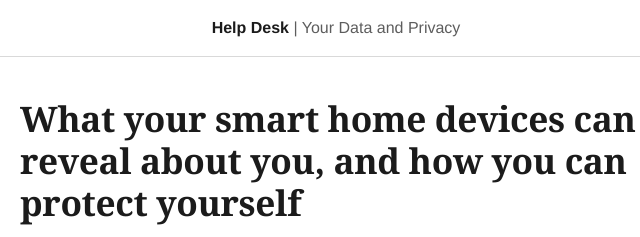
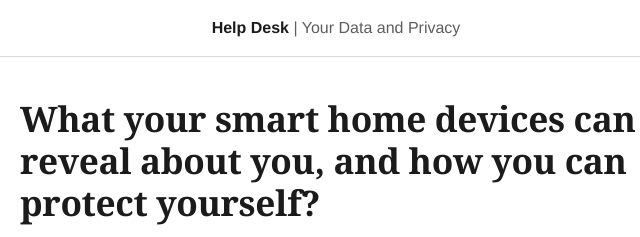
Before and after one commit to kkavali123/kkavali.github.io, a plain HTML site: page index.html in a window 1280 px wide. Shown: the top 237 px of the page, 304-944 px from the left. Drawn offline with Linux system fonts and the light colour scheme.

Commit message:
updated 2

```diff
--- a/index.html
+++ b/index.html
@@ -3,7 +3,7 @@
 <head>
 <meta charset="utf-8">
 <meta name="viewport" content="width=device-width, initial-scale=1">
-<title>What your smart home devices can reveal about you, and how you can protect yourself</title><style>
+<title>What your smart home devices can reveal about you, and how you can protect yourself?</title><style>
 :root{ --bg:#ffffff; --ink:#1b1b1b; --muted:#5d5d5d; --rule:#d9d9d9; --link:#1451c4; --panel:#f1f4f9; }
 @media (prefers-color-scheme: dark){
   :root{ --bg:#121212; --ink:#ececec; --muted:#a6a6a6; --rule:#3a3a3a; --link:#7fb0ff; --panel:#1d2330; }
@@ -41,7 +41,7 @@ footer{border-top:1px solid var(--rule);padding:1.5rem 1.25rem 2.5rem;text-align
 <div class="masthead">Help Desk <span>| Your Data and Privacy</span></div>
 
 <main>
-<h1>What your smart home devices can reveal about you, and how you can protect yourself</h1>
+<h1>What your smart home devices can reveal about you, and how you can protect yourself?</h1>
 <p class="dek">Smart-home privacy across the data life cycle: how ordinary device data can reveal household behavior and how users can protect themselves</p>
 <p class="byline">By <strong>Kirthana Kavali</strong></p>
   <p>There’s no doubt that smart home devices make everyday life more convenient, but their function of turning regular activities into data may be a privacy risk. Imagine your morning routine in a home filled with smart devices. At 6 AM, your alarm wakes you up. Maybe you stay in bed for a while, not ready to face the day, but force yourself out at 6:30 when you open your blinds and ask your voice assistant for the weather forecast of the day. At 7 AM you turn on your connected coffee maker and various other smart kitchen appliances. By 8 AM you’re out the door, where the sensor by the front door detects motion and your smart lock logs that it was you who left the house. Alone, these details may seem harmless and ordinary,  but these details can reveal when people are at home, asleep or even specifics about your routine. This matters because users don’t often know exactly where their data goes, who can gain access to it, and if their data is being properly protected.</p>
```
